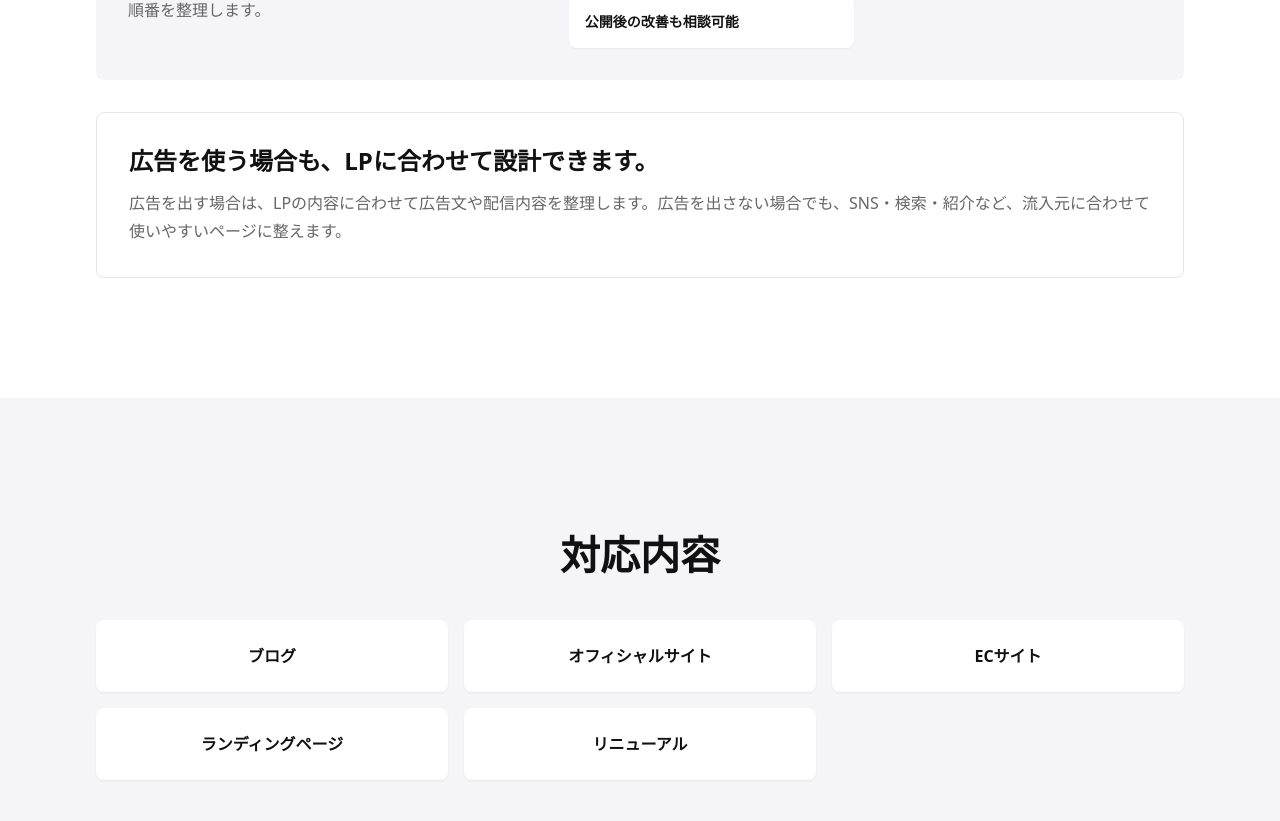
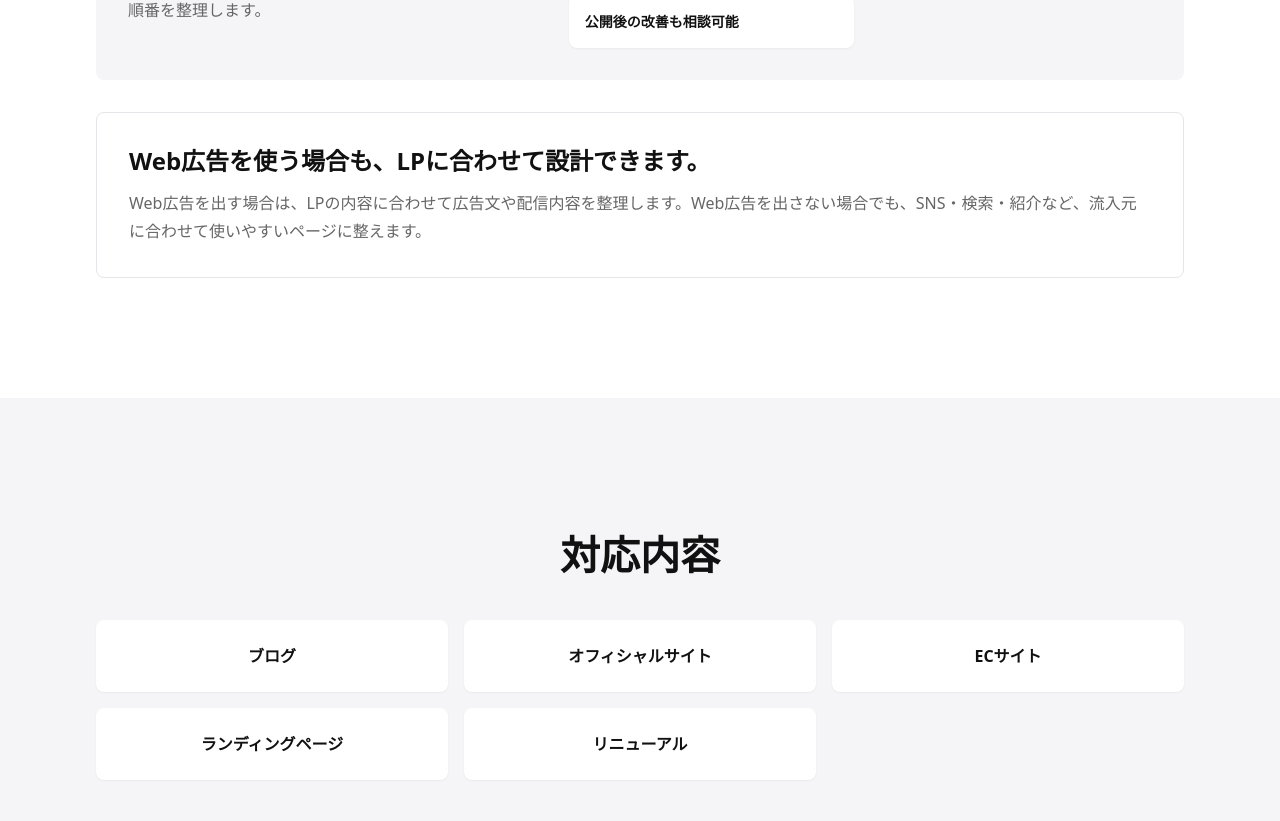
Before and after one commit to iwamitsuco/officialSite, a Next.js app: page /services/website in a window 1280 px wide. Shown: the part 1319-2140 px from the top of the page. Built offline with nearby package versions, Linux system fonts and the light colour scheme.

Commit message:
Update website LP ad wording

```diff
--- a/components/sections/ServiceDetailPage.tsx
+++ b/components/sections/ServiceDetailPage.tsx
@@ -151,9 +151,9 @@ function LandingPageStrategySection() {
         </div>
 
         <div className="mt-8 rounded-lg border border-apple-border p-6 md:p-8">
-          <h3 className="text-2xl font-semibold">広告を使う場合も、LPに合わせて設計できます。</h3>
+          <h3 className="text-2xl font-semibold">Web広告を使う場合も、LPに合わせて設計できます。</h3>
           <p className="mt-3 leading-7 text-apple-sub">
-            広告を出す場合は、LPの内容に合わせて広告文や配信内容を整理します。広告を出さない場合でも、SNS・検索・紹介など、流入元に合わせて使いやすいページに整えます。
+            Web広告を出す場合は、LPの内容に合わせて広告文や配信内容を整理します。Web広告を出さない場合でも、SNS・検索・紹介など、流入元に合わせて使いやすいページに整えます。
           </p>
         </div>
       </div>
```
